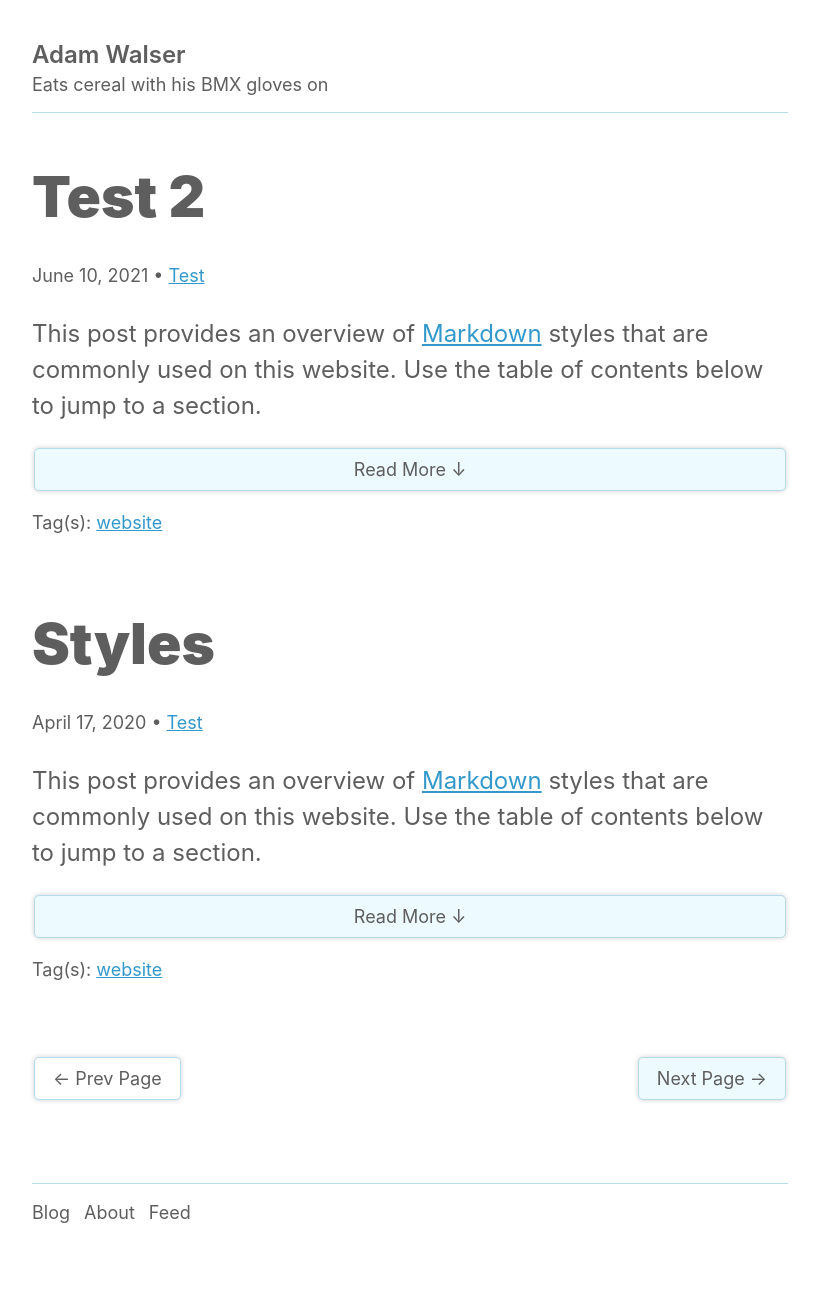
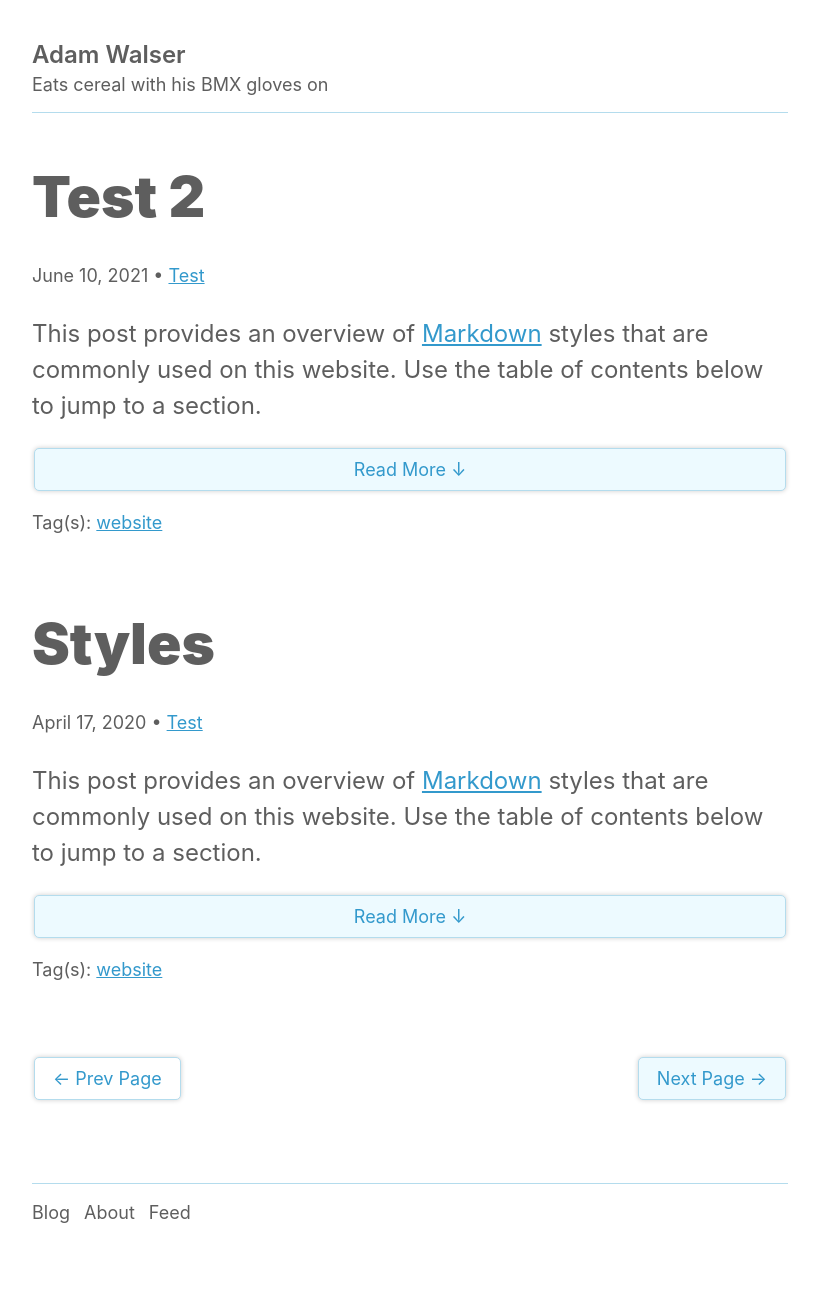
Before and after one commit to ajpwalser/ajpwalser.github.io, a Jekyll site: the page built from index.html, in a window 1280 px wide. Shown: the whole page, without its empty margins (230-1049 px from the left). Built offline with Jekyll 4.4.1, drawn with Linux system fonts in a browser that asks for light colours; some web fonts are replaced; the list of posts is cut into pages by our own code.

Commit message:
Update style.css

```diff
--- a/css/style.css
+++ b/css/style.css
@@ -62,9 +62,13 @@
 
 .header a,
 footer a {
-  background-color: #FFF;
   color: #5E5E5E !important;
   text-decoration: none !important;
+}
+
+.header a:hover,
+footer a:hover {
+  color: #39C !important;
 }
 
 footer ul {
@@ -151,7 +155,6 @@
 .meta,
 figcaption {
 	font-size: 75%;
-	color: #5E5E5E;
 }
 
 .meta {
@@ -272,7 +275,7 @@
 .post-nav a {
   padding: 7px 18px;
   margin: 2px;
-  color: #5E5E5E;
+  color: #39C;
   background-color: #EDFAFF;
   border: 1px solid #B4DCED;
   -webkit-border-radius: 5px;
@@ -295,7 +298,7 @@
 .post-nav span {
   padding: 7px 18px;
   margin: 2px;
-  color: #5E5E5E;
+  color: #39C;
   background-color: #FFF;
   border: 1px solid #B4DCED;
   -webkit-border-radius: 5px;
```
